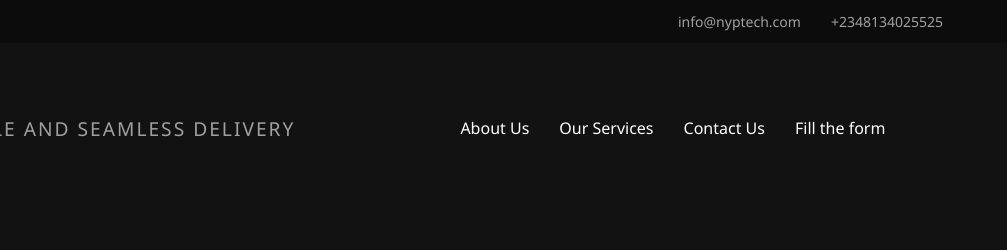
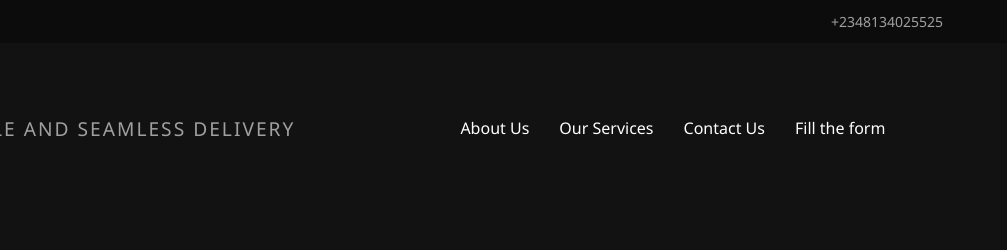
Before and after one commit to Ajurii/nyp, a website: page public2/public/index.html in a window 1280 px wide. Shown: the top 250 px of the page, 273-1280 px from the left. Drawn offline with Linux system fonts and the light colour scheme.

Commit message:
update to new webpage

```diff
--- a/public2/public/index.html
+++ b/public2/public/index.html
@@ -14,7 +14,6 @@
     <div class="top-bar">
         <div class="address">World Wide services</div>
         <div class="contact-info">
-            <span class="email">info@nyptech.com</span>
             <span class="phone">+2348134025525</span>
         </div>
     </div>
```
